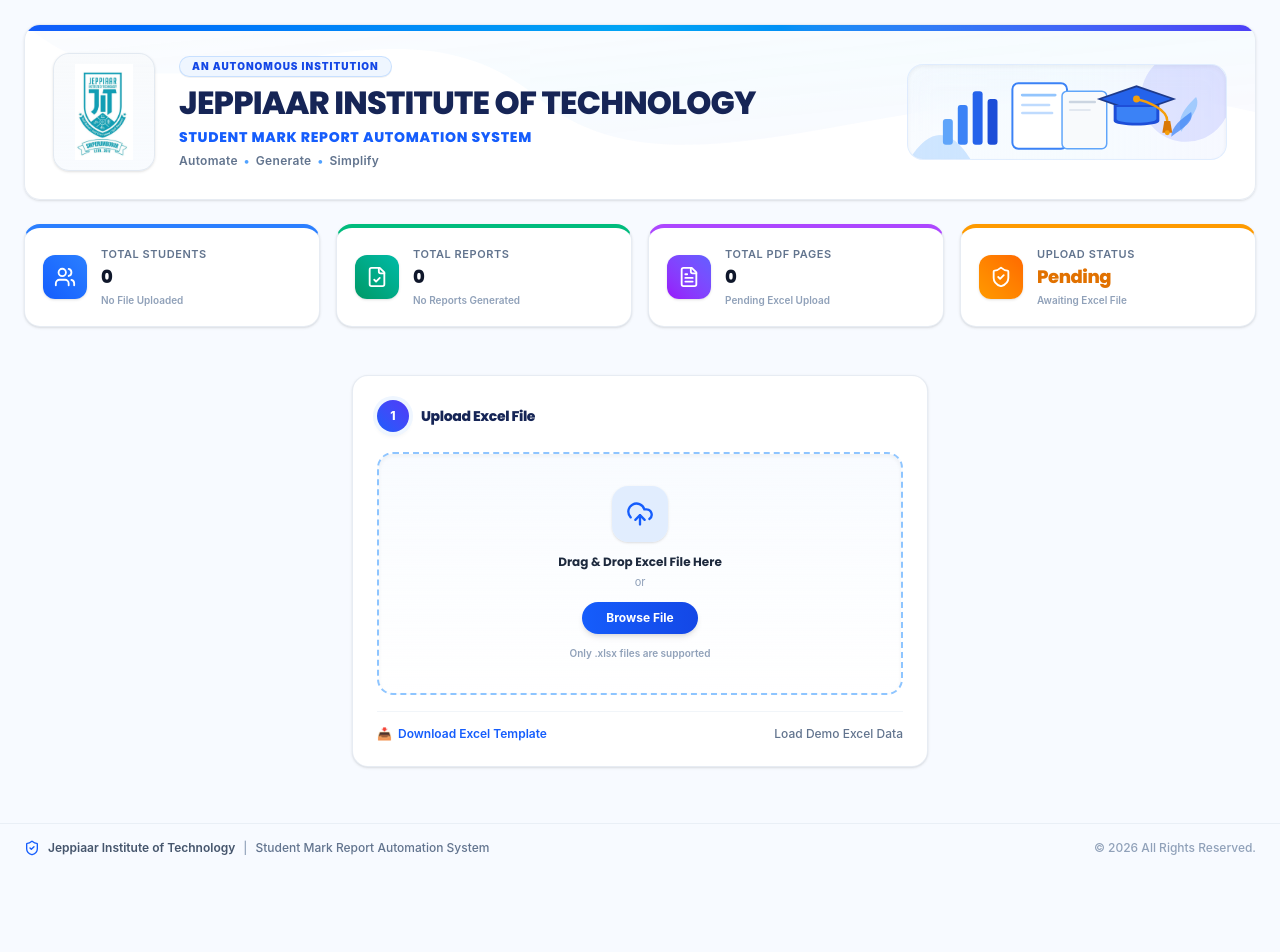
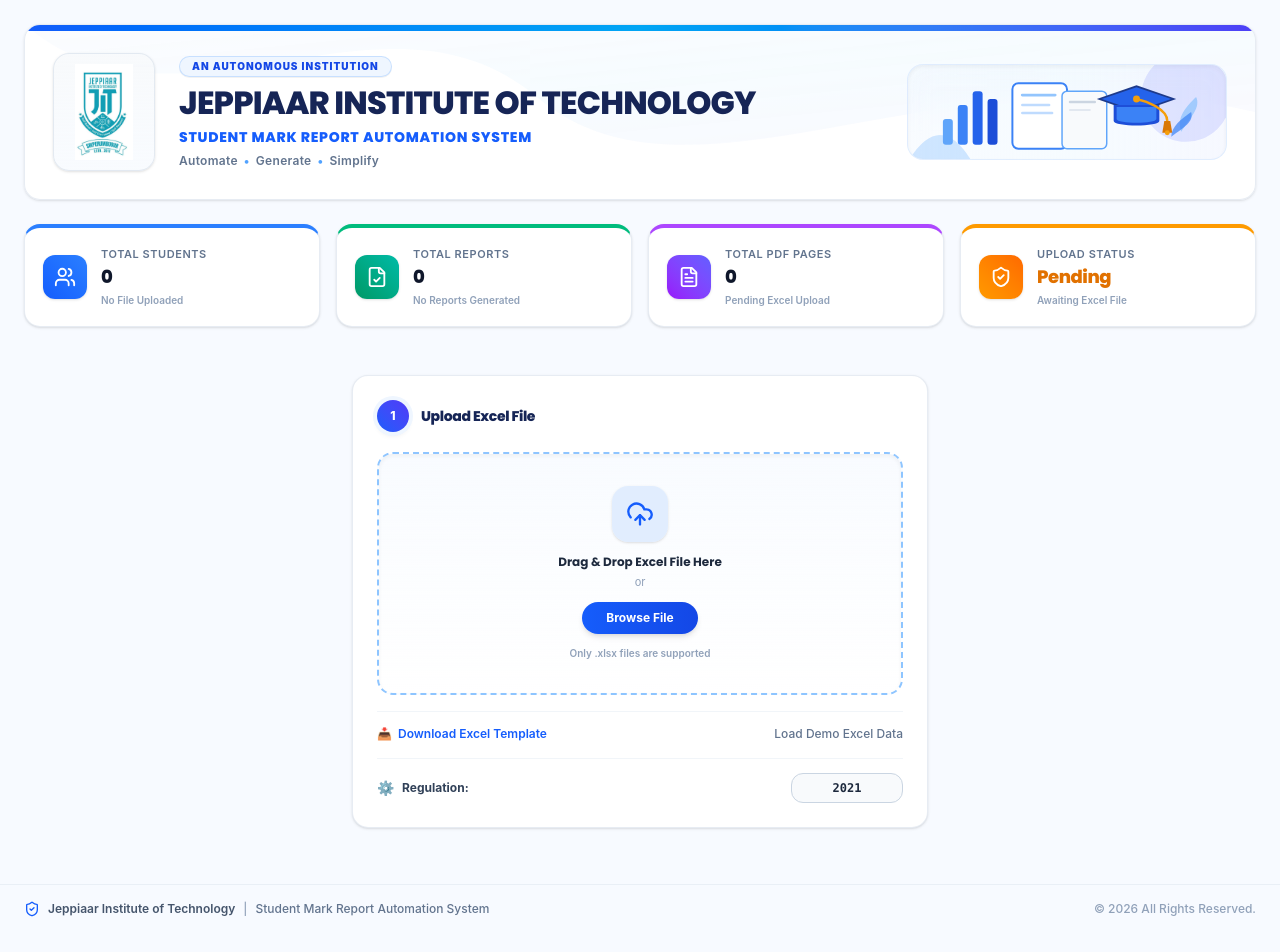
Before and after one commit to GowthamN-1806/REPORT_AUTOMATION, a React (Vite) app: page / in a window 1280 px wide. Shown: the top 952 px of the page. Before the commit the page ends 904 px from the top, so only its background shows below. Built offline with nearby package versions, Linux system fonts and the light colour scheme.

Commit message:
Add Regulation field to report template: render Regulation: {{REGULATION}} in top-right corner above Register Number table across Preview, PDF, and Word reports with an editable UI input field

```diff
--- a/src/app/components/AcrobatDocumentViewer.tsx
+++ b/src/app/components/AcrobatDocumentViewer.tsx
@@ -14,12 +14,14 @@
   students: StudentRecord[];
   currentPageIndex: number;
   onPageChange: (index: number) => void;
+  regulation?: string;
 }
 
 export const AcrobatDocumentViewer: React.FC<AcrobatDocumentViewerProps> = ({
   students,
   currentPageIndex,
   onPageChange,
+  regulation = '2021',
 }) => {
   const [zoomLevel, setZoomLevel] = useState<number>(100);
   const [isFullscreen, setIsFullscreen] = useState<boolean>(false);
@@ -271,7 +273,7 @@
 
                     {/* Regulation Line */}
                     <div className="text-right text-[11px] font-bold font-serif my-1 text-slate-900">
-                      {student?.regulation ? `Regulation:${student.regulation}` : ''}
+                      Regulation: {regulation || '2021'}
                     </div>
 
                     {/* Register number / Student Name Table */}
--- a/src/app/components/UploadSection.tsx
+++ b/src/app/components/UploadSection.tsx
@@ -12,6 +12,8 @@
   summary: UploadSummary | null;
   uploadedFile: { name: string; size: string } | null;
   isProcessing: boolean;
+  regulation?: string;
+  onRegulationChange?: (val: string) => void;
 }
 
 export const UploadSection: React.FC<UploadSectionProps> = ({
@@ -24,6 +26,8 @@
   summary,
   uploadedFile,
   isProcessing,
+  regulation = '2021',
+  onRegulationChange,
 }) => {
   const fileInputRef = useRef<HTMLInputElement>(null);
 
@@ -160,6 +164,25 @@
           </div>
         )}
 
+        {/* Editable Regulation Setting Field */}
+        <div className="mt-4 pt-3.5 border-t border-slate-100 flex items-center justify-between gap-3">
+          <div className="flex items-center gap-2">
+            <span className="text-sm">⚙️</span>
+            <label className="text-xs font-bold text-slate-700">
+              Regulation:
+            </label>
+          </div>
+          <div className="flex items-center gap-2">
+            <input
+              type="text"
+              value={regulation}
+              onChange={(e) => onRegulationChange && onRegulationChange(e.target.value)}
+              placeholder="2021 / 2024"
+              className="w-28 text-xs font-bold font-mono px-3 py-1.5 bg-slate-50 border border-slate-300 rounded-xl focus:outline-none focus:ring-2 focus:ring-blue-500 focus:bg-white text-slate-800 transition-all text-center"
+            />
+          </div>
+        </div>
+
       </div>
 
       {/* Step 2: Download All Student Reports Section */}
--- a/src/app/pages/Dashboard.tsx
+++ b/src/app/pages/Dashboard.tsx
@@ -78,6 +78,14 @@
   const [summary, setSummary] = useState<UploadSummary | null>(initial.summary);
 
   const [stats, setStats] = useState<SystemStats>(initial.stats);
+
+  // Editable Regulation State
+  const [regulation, setRegulation] = useState<string>(() => localStorage.getItem('jit_regulation') || '2021');
+
+  const handleRegulationChange = (val: string) => {
+    setRegulation(val);
+    localStorage.setItem('jit_regulation', val);
+  };
 
   // Processing Dialog State
   const [isProcessing, setIsProcessing] = useState<boolean>(false);
@@ -244,7 +252,7 @@
     }
     try {
       addToast('info', 'Word Download Started', `Generating Word (.docx) for ${students.length} student reports...`);
-      await generateCombinedWordDocument(students);
+      await generateCombinedWordDocument(students, regulation);
       addToast('success', 'Word Document Ready', 'JEPPIAAR_IT_PARENTS_Mark_Reports_Combined.docx downloaded.');
     } catch (err: any) {
       addToast('error', 'Download Failed', 'Could not create Word document.');
@@ -258,7 +266,7 @@
     }
     try {
       addToast('info', 'PDF Download Started', `Generating Adobe PDF (.pdf) for ${students.length} student reports...`);
-      await generateCombinedPDF(students);
+      await generateCombinedPDF(students, null, undefined, regulation);
       addToast('success', 'PDF Document Ready', 'JEPPIAAR_IT_PARENTS_Mark_Reports_Combined.pdf downloaded.');
     } catch (err: any) {
       addToast('error', 'Download Failed', 'Could not generate PDF document.');
@@ -289,6 +297,8 @@
               summary={summary}
               uploadedFile={uploadedFile}
               isProcessing={isProcessing}
+              regulation={regulation}
+              onRegulationChange={handleRegulationChange}
             />
           </div>
         ) : (
@@ -306,6 +316,8 @@
                 summary={summary}
                 uploadedFile={uploadedFile}
                 isProcessing={isProcessing}
+                regulation={regulation}
+                onRegulationChange={handleRegulationChange}
               />
             </div>
 
@@ -315,6 +327,7 @@
                 students={students}
                 currentPageIndex={currentPageIndex}
                 onPageChange={(idx) => setCurrentPageIndex(idx)}
+                regulation={regulation}
               />
             </div>
           </div>
--- a/src/app/utils/docGenerator.ts
+++ b/src/app/utils/docGenerator.ts
@@ -12,7 +12,7 @@
 } from 'docx';
 import { StudentRecord } from '../types';
 
-export const generateCombinedWordDocument = async (students: StudentRecord[]): Promise<void> => {
+export const generateCombinedWordDocument = async (students: StudentRecord[], regulation: string = '2021'): Promise<void> => {
   const docChildren: (Paragraph | Table)[] = [];
 
   students.forEach((student, index) => {
@@ -96,7 +96,7 @@
         spacing: { after: 80 },
         children: [
           new TextRun({
-            text: student.regulation ? `Regulation:${student.regulation}` : '',
+            text: `Regulation: ${regulation || '2021'}`,
             bold: true,
             size: 22,
             font: 'Times New Roman',
--- a/src/app/utils/pdfGenerator.ts
+++ b/src/app/utils/pdfGenerator.ts
@@ -14,7 +14,8 @@
 export const generateCombinedPDF = async (
   students: StudentRecord[],
   reportContainerElement?: HTMLElement | null,
-  onProgress?: (current: number, total: number) => void
+  onProgress?: (current: number, total: number) => void,
+  regulation: string = '2021'
 ): Promise<void> => {
   const pdf = new jsPDF({
     orientation: 'portrait',
@@ -102,7 +103,7 @@
 
     y += 18;
     pdf.setFont('times', 'bold');
-    pdf.text(student.regulation ? `Regulation:${student.regulation}` : '', pageWidth - margin, y, { align: 'right' });
+    pdf.text(`Regulation: ${regulation || '2021'}`, pageWidth - margin, y, { align: 'right' });
 
     // Register Number & Name Box Table
     y += 8;
```
